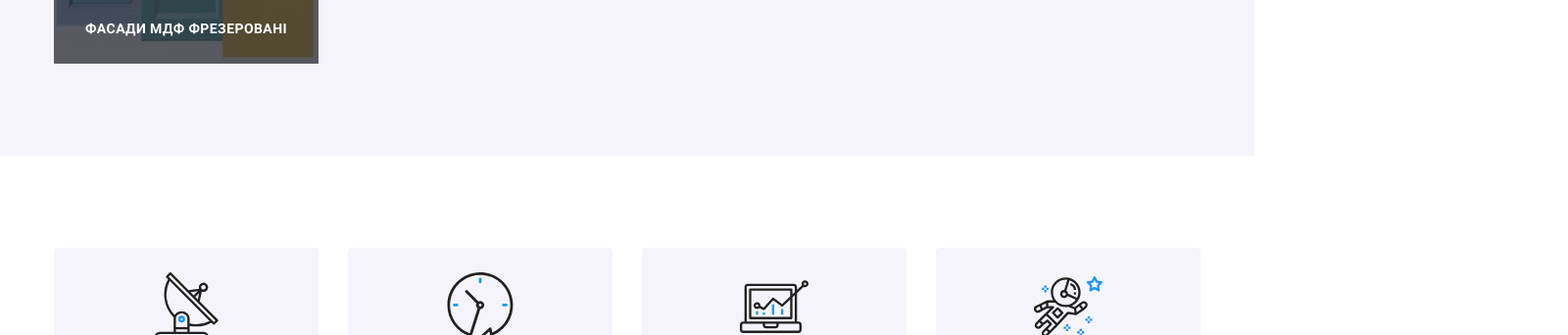
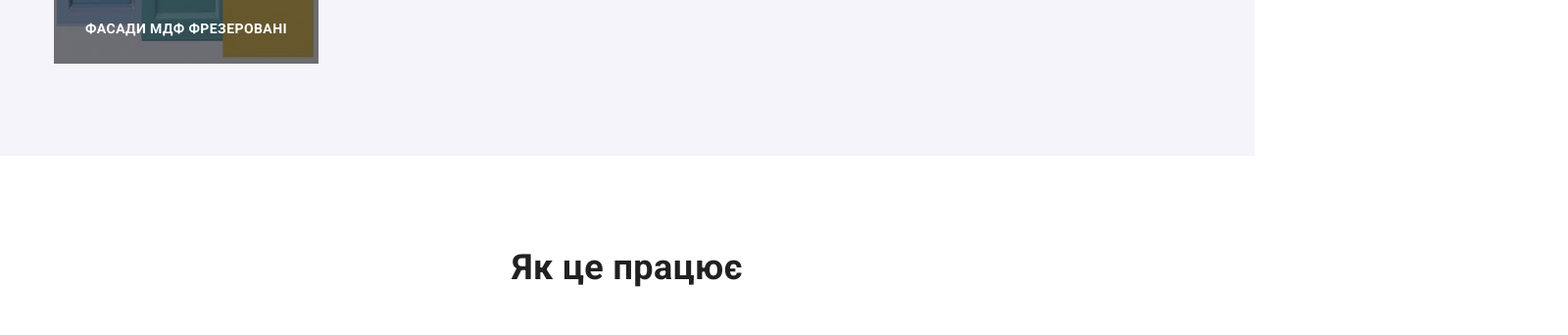
Before and after one commit to mrSerGL/unilux, a plain HTML site: page index.html in a window 1280 px wide. Shown: the part 780-1122 px from the top of the page at 98% size, 1600 px wide, since content can reach past the window. Drawn offline with nearby package versions, Linux system fonts and the light colour scheme.

Commit message:
adaptiv 1200px

```diff
--- a/index.html
+++ b/index.html
@@ -191,7 +191,7 @@
 
     <section class="benefits-section section">
       <div class="container">
-        <h2 class="visually-hidden">Наші переваги</h2>
+        <h2 class="section-title">Як це працює</h2>
 
         <ul class="benefits list">
           <li class="benefits__item link">
--- a/sass/components/index/_mission.scss
+++ b/sass/components/index/_mission.scss
@@ -83,5 +83,5 @@
   text-transform: uppercase;
 
   color: var(--mission-label-text);
-  background: rgba(47, 48, 58, 0.8);
+  background: rgba(47, 48, 58, 0.7);
 }
--- a/sass/utils/_slider.scss
+++ b/sass/utils/_slider.scss
@@ -35,7 +35,7 @@ position: relative;
   }
 
   @media screen and (min-width: $desktop) {
-    width: 1600px;
+    width: 100%;
     // height: 600px;
 
     // padding: 200px 0;
```
Also changed, not shown: css/main.css, css/main.min.css, 2 other files.
